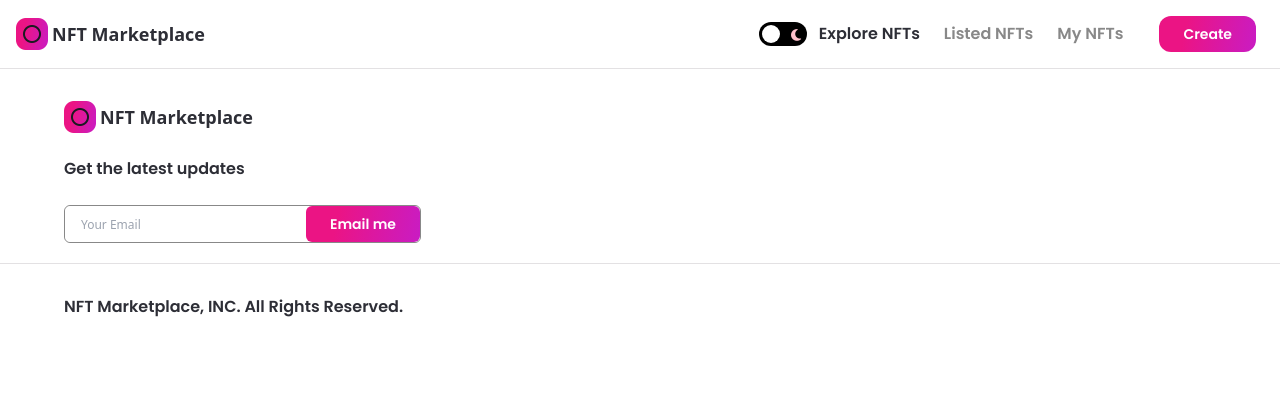
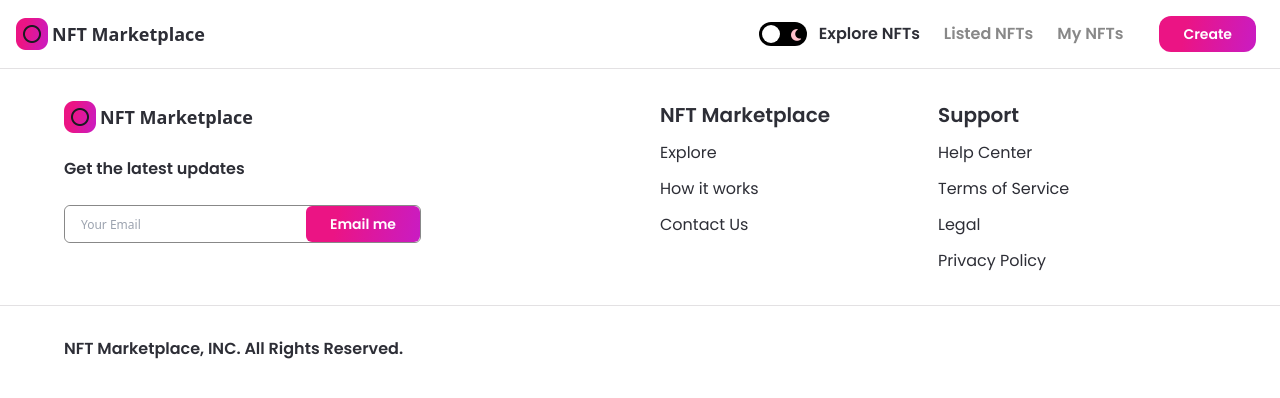
Before and after one commit to Bmullzz/nft_market_place, a Next.js app: page / in a window 1280 px wide. Shown: the top 398 px of the page. Built offline with nearby package versions, Linux system fonts and the light colour scheme.

Commit message:
add footer clickable links

```diff
--- a/components/Footer.jsx
+++ b/components/Footer.jsx
@@ -3,6 +3,15 @@
 
 import images from '../assets';
 import { Button } from '.';
+
+const FooterLinks = ({ heading, items }) => (
+  <div className="flex-1 justify-stat items-start">
+    <h3 className="font-poppins dark:text-white text-nft-black-1 font-semibold text-xl md-10">{heading}</h3>
+    {items.map((item, index) => (
+      <p key={index} className="font-poppins dark:text-white text-nft-black-1 font-normal text-base cursor-pointer dark:hover:text-nft-gray-1 hover:text-nft-black-1 my-3">{item}</p>
+    ))}
+  </div>
+);
 
 const Footer = () => {
   const { theme } = useTheme();
@@ -29,6 +38,11 @@
               />
             </div>
           </div>
+        </div>
+
+        <div className="flex-1 flexBetweenStart flex-wrap ml-10 md:ml-0 md:mt-8">
+          <FooterLinks heading="NFT Marketplace" items={['Explore', 'How it works', 'Contact Us']} />
+          <FooterLinks heading="Support" items={['Help Center', 'Terms of Service', 'Legal', 'Privacy Policy']} />
         </div>
       </div>
 
```
